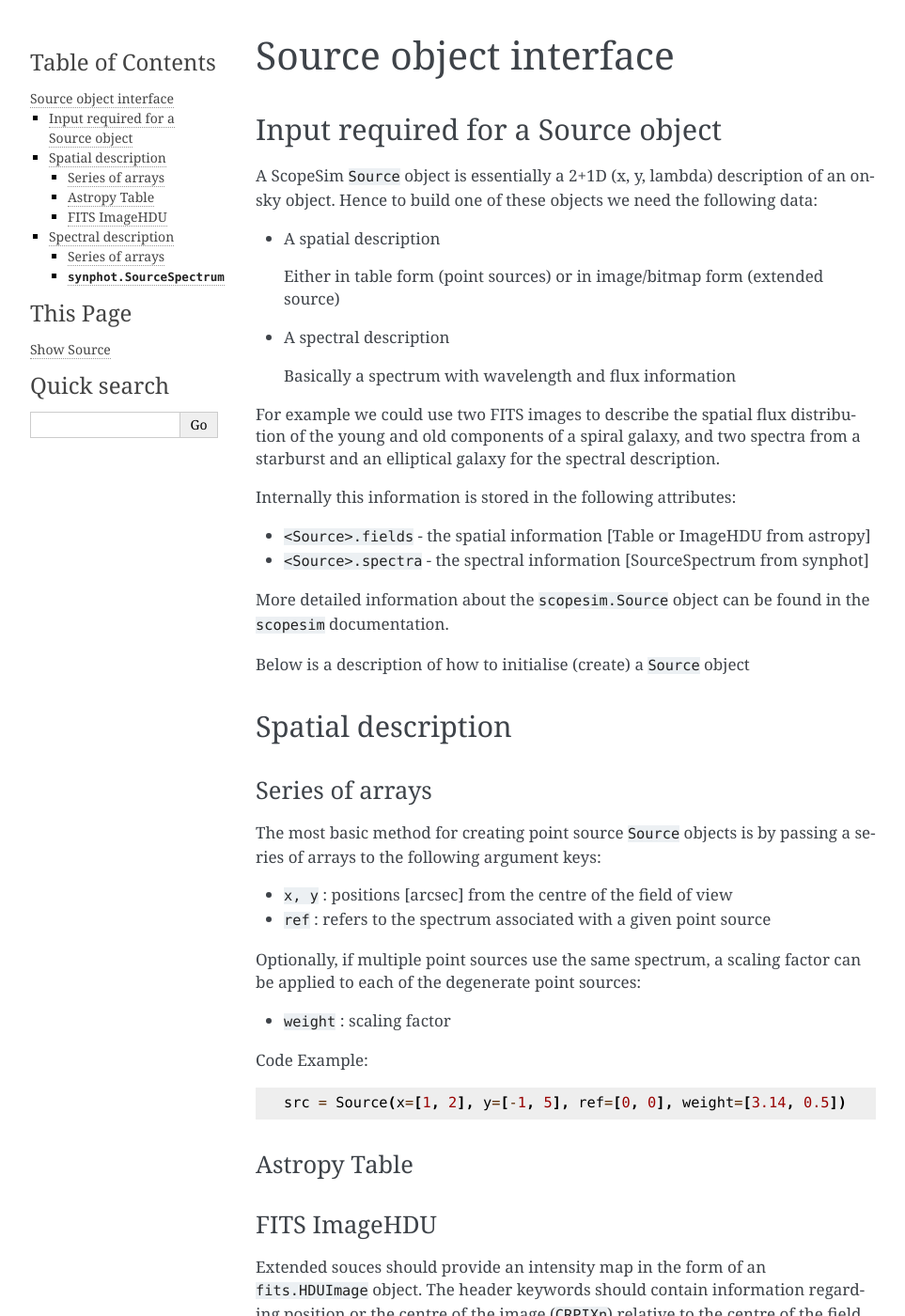
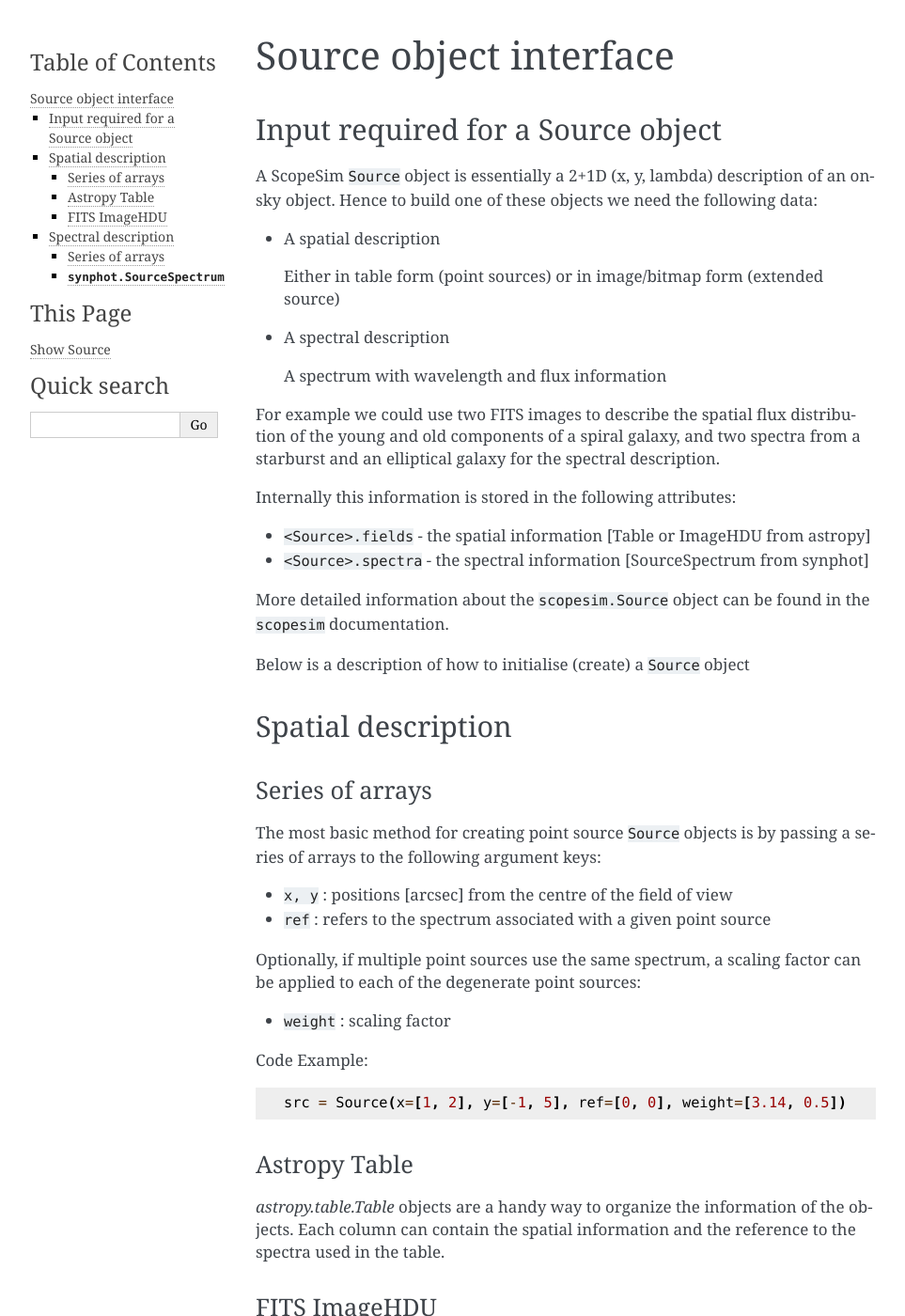
Before and after one commit to AstarVienna/ScopeSim_Templates, a Sphinx documentation site: the page built from docs/source/source_object.rst, in a window 1280 px wide and 1400 px high. Shown: the whole window at 94% size, without its empty margins (148-1111 px from the left). Built offline with Sphinx 7.4.7, drawn with Linux system fonts in a browser that asks for light colours.

Commit message:
more docs

```diff
--- a/docs/source/source_object.rst
+++ b/docs/source/source_object.rst
@@ -14,7 +18,7 @@ data:
 
 * A spectral description
 
-  Basically a spectrum with wavelength and flux information
+  A spectrum with wavelength and flux information
 
 For example we could use two FITS images to describe the spatial flux
 distribution of the young and old components of a spiral galaxy, and two spectra
@@ -54,6 +58,10 @@ Code Example::
 Astropy Table
 +++++++++++++
 
+`astropy.table.Table` objects are a handy way to organize the information of the objects.
+Each column can contain the spatial information and the reference to the spectra used in the table.
+
+
 
 FITS ImageHDU
 +++++++++++++
```
Also changed, not shown: other parts of docs/source/source_object.rst (+4 -0 lines), docs/source/index.rst (+7 -4 lines), docs/source/reference/modules.rst (line endings or trailing spaces).
